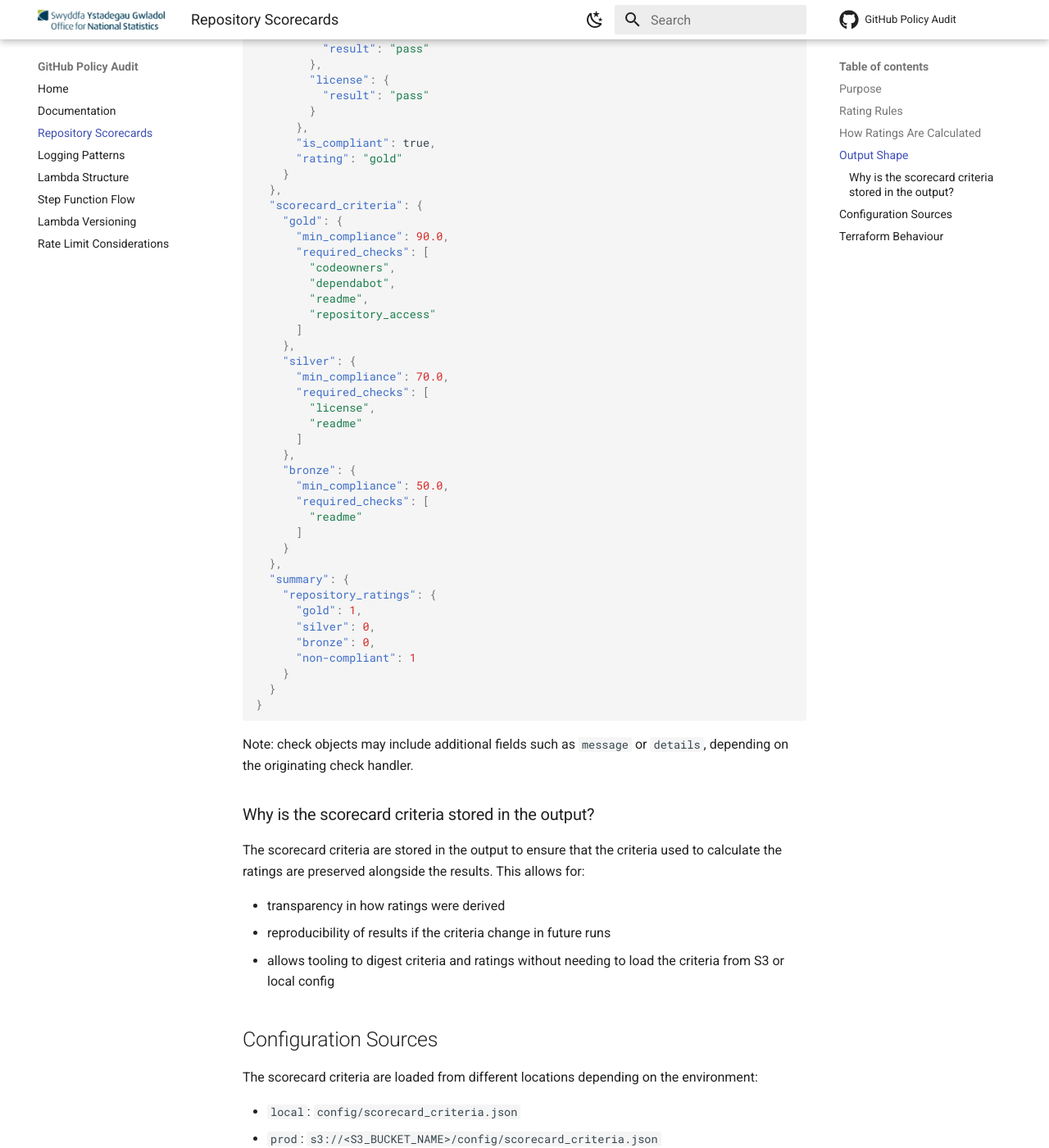
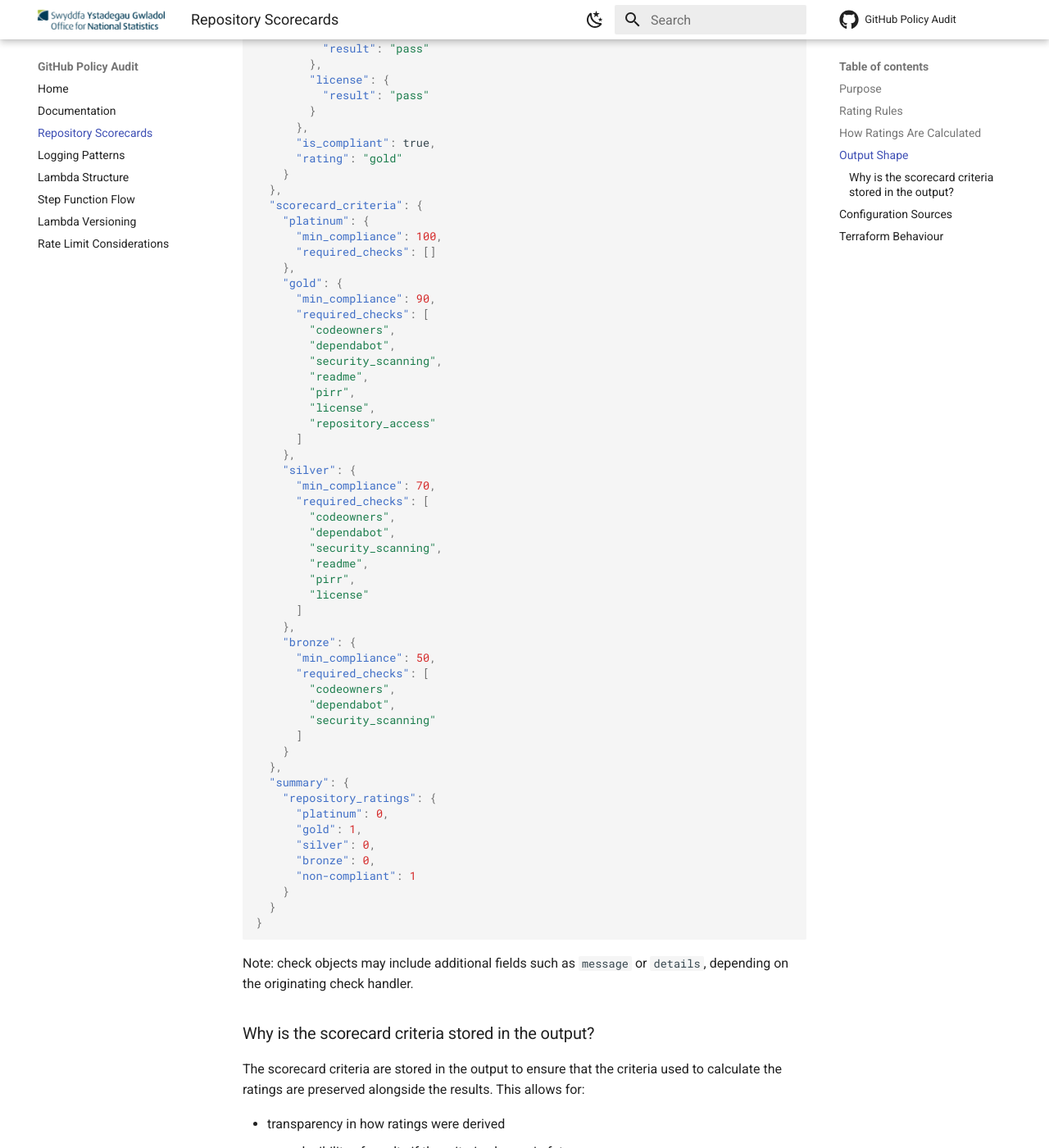
Before and after one commit to ONS-Innovation/keh-github-policy-audit, an MkDocs documentation site: the page built from docs/repository-scorecards.md, in a window 1280 px wide and 1400 px high, scrolled down 2291 px. Shown: the whole window at 82% size. Built offline with MkDocs 1.6.1 and Material for MkDocs 9.7.7, drawn with Linux system fonts in a browser that asks for light colours; comment, search, counter and statistics services are not loaded.

Commit message:
chore: docs + consistency sweep

```diff
--- a/docs/repository-scorecards.md
+++ b/docs/repository-scorecards.md
@@ -97,31 +97,45 @@ Example output excerpt:
     }
   },
   "scorecard_criteria": {
+    "platinum": {
+      "min_compliance": 100,
+      "required_checks": []
+    },
     "gold": {
-      "min_compliance": 90.0,
+      "min_compliance": 90,
       "required_checks": [
         "codeowners",
         "dependabot",
+        "security_scanning",
         "readme",
+        "pirr",
+        "license",
         "repository_access"
       ]
     },
     "silver": {
-      "min_compliance": 70.0,
+      "min_compliance": 70,
       "required_checks": [
-        "license",
-        "readme"
+        "codeowners",
+        "dependabot",
+        "security_scanning",
+        "readme",
+        "pirr",
+        "license"
       ]
     },
     "bronze": {
-      "min_compliance": 50.0,
+      "min_compliance": 50,
       "required_checks": [
-        "readme"
+        "codeowners",
+        "dependabot",
+        "security_scanning"
       ]
     }
   },
   "summary": {
     "repository_ratings": {
+      "platinum": 0,
       "gold": 1,
       "silver": 0,
       "bronze": 0,
```
Also changed, not shown: README.md (+13 -7 lines), docs/lambda-structure.md (+5 -1 lines), 3 other files.
